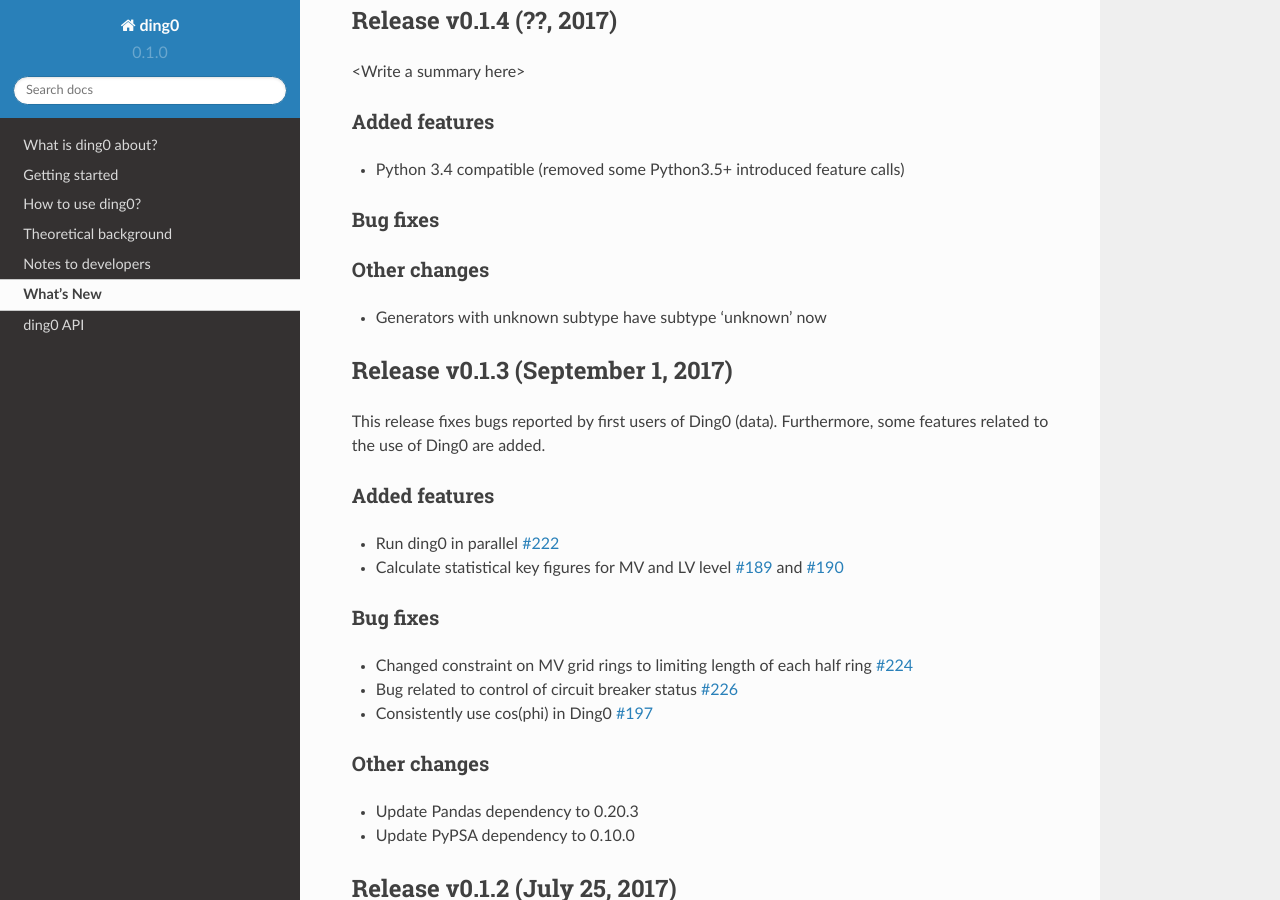
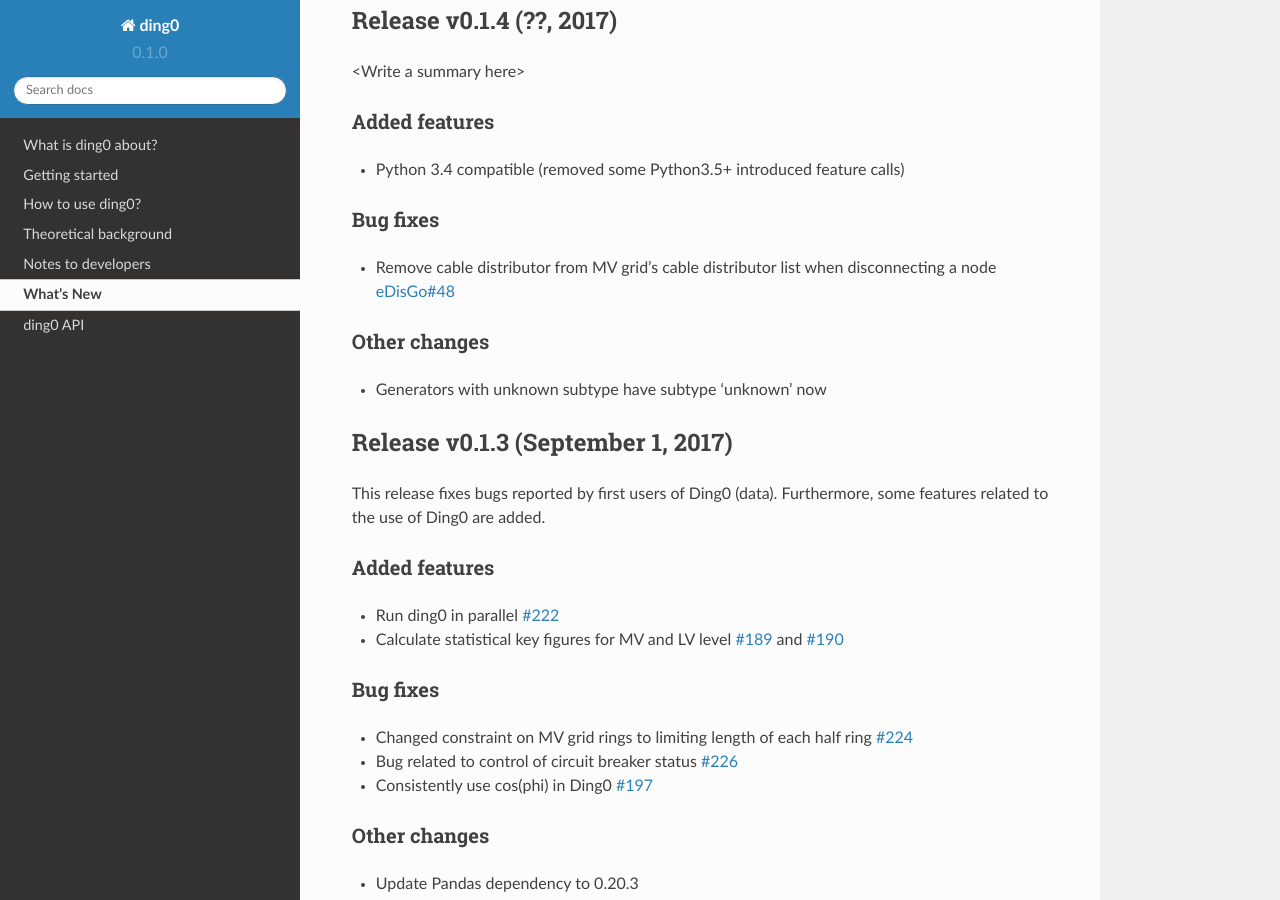
Before and after one commit to openego/ding0, a Sphinx documentation site: the page built from doc/whatsnew.rst, in a window 1280 px wide and 900 px high, scrolled down 360 px. Built offline with Sphinx 7.4.7 and the Read the Docs theme 2.0.0, drawn with Linux system fonts in a browser that asks for light colours; formulas are drawn with MathJax 3; pages that are not in the unit, such as notebooks, are missing from menus.

Commit message:
add 1bb0530cd4a28a89d2a95c2457aa0d615139b35e to whatsnew file v0.1.4

```diff
--- a/doc/whatsnew/v0-1-4.rst
+++ b/doc/whatsnew/v0-1-4.rst
@@ -9,7 +9,7 @@
 
 Bug fixes
 ---------
-
+* Remove cable distributor from MV grid's cable distributor list when disconnecting a node `eDisGo#48 <https://github.com/openego/eDisGo/issues/48>`_
 
 Other changes
 -------------
```
